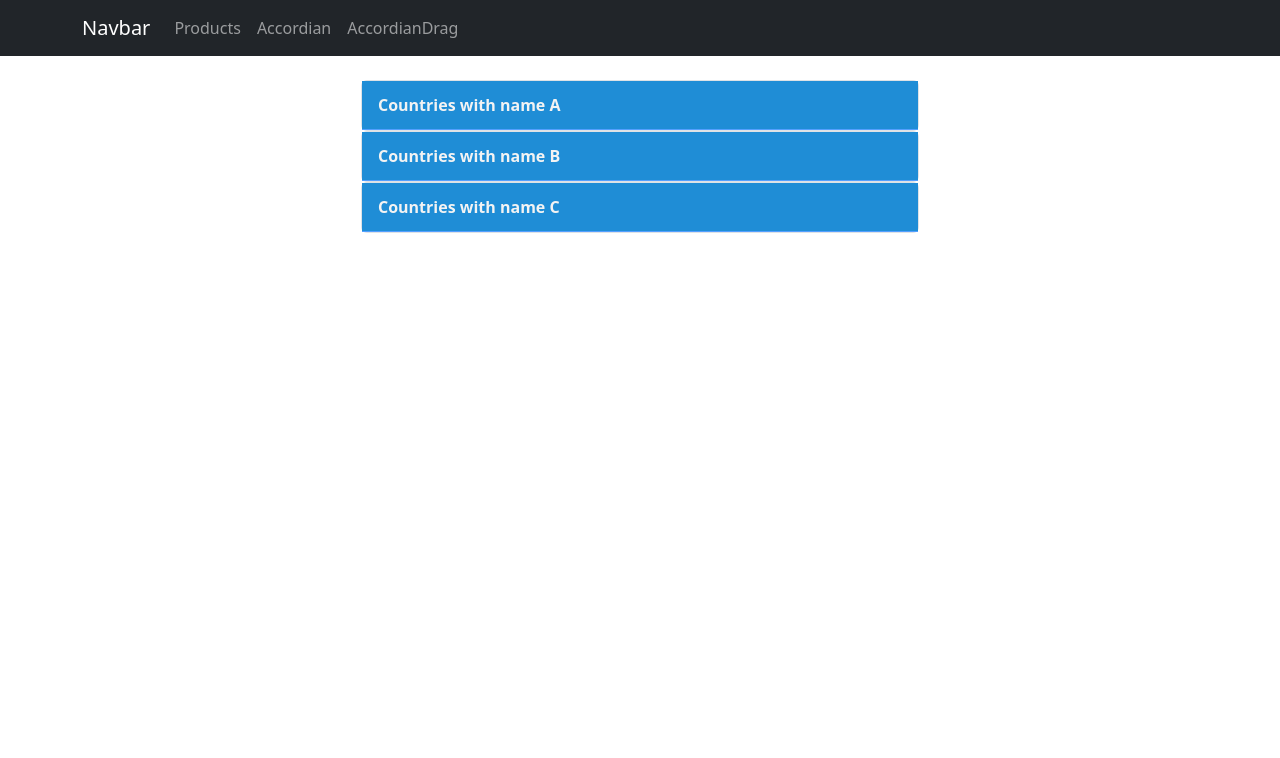
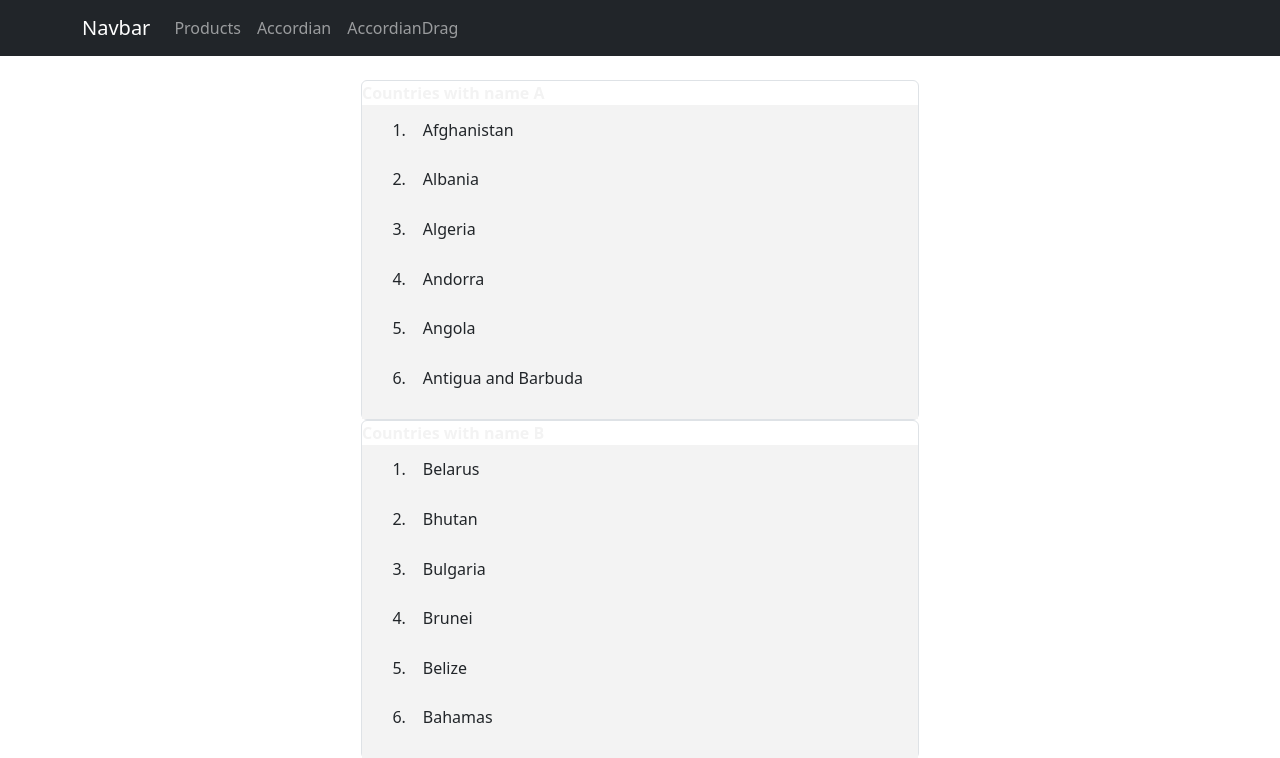
Before and after one commit to nasir8405/Code-log, a React (Create React App) app: page /accordian in a window 1280 px wide. Shown: the top 758 px of the page. Built offline with nearby package versions, Linux system fonts and the light colour scheme.

Commit message:
code Updated

```diff
--- a/src/App.css
+++ b/src/App.css
@@ -1,38 +1,12 @@
-/* .App {
-  text-align: center;
+.icon-btn {
+  background-color: transparent;
+  border: 0;
 }
-
-.App-logo {
-  height: 40vmin;
-  pointer-events: none;
+.accordion-header {
+  background-color: transparent !important;
+  padding: 0 !important;
+  border-bottom: none !important;
 }
-
-@media (prefers-reduced-motion: no-preference) {
-  .App-logo {
-    animation: App-logo-spin infinite 20s linear;
-  }
+.accordion-body {
+  max-height: max-content !important;
 }
-
-.App-header {
-  background-color: #282c34;
-  min-height: 100vh;
-  display: flex;
-  flex-direction: column;
-  align-items: center;
-  justify-content: center;
-  font-size: calc(10px + 2vmin);
-  color: white;
-}
-
-.App-link {
-  color: #61dafb;
-}
-
-@keyframes App-logo-spin {
-  from {
-    transform: rotate(0deg);
-  }
-  to {
-    transform: rotate(360deg);
-  }
-} */
--- a/src/Component/AccordianDrag/Accordian.js
+++ b/src/Component/AccordianDrag/AccordianDrag.js
@@ -4,7 +4,7 @@ import "../../App.css";
 import { BsArrowRight } from "react-icons/bs";
 import { Context } from "../../Pages/AccordianDrag/AccordianDragProvider";
 
-export const Accordian = () => {
+export const AccordianDrag = () => {
   const context = useContext(Context);
   const { selectedState } = context.reducerState;
   const { countries } = context.reducerState;
--- a/src/Component/AccordianDrag/LeftSide.js
+++ b/src/Component/AccordianDrag/LeftSide.js
@@ -1,10 +1,10 @@
 import React from "react";
-import { Accordian } from "./Accordian";
+import { AccordianDrag } from "./AccordianDrag";
 
 export const LeftSide = () => {
   return (
     <div className="col-6">
-      <Accordian />
+      <AccordianDrag />
     </div>
   );
 };
```
